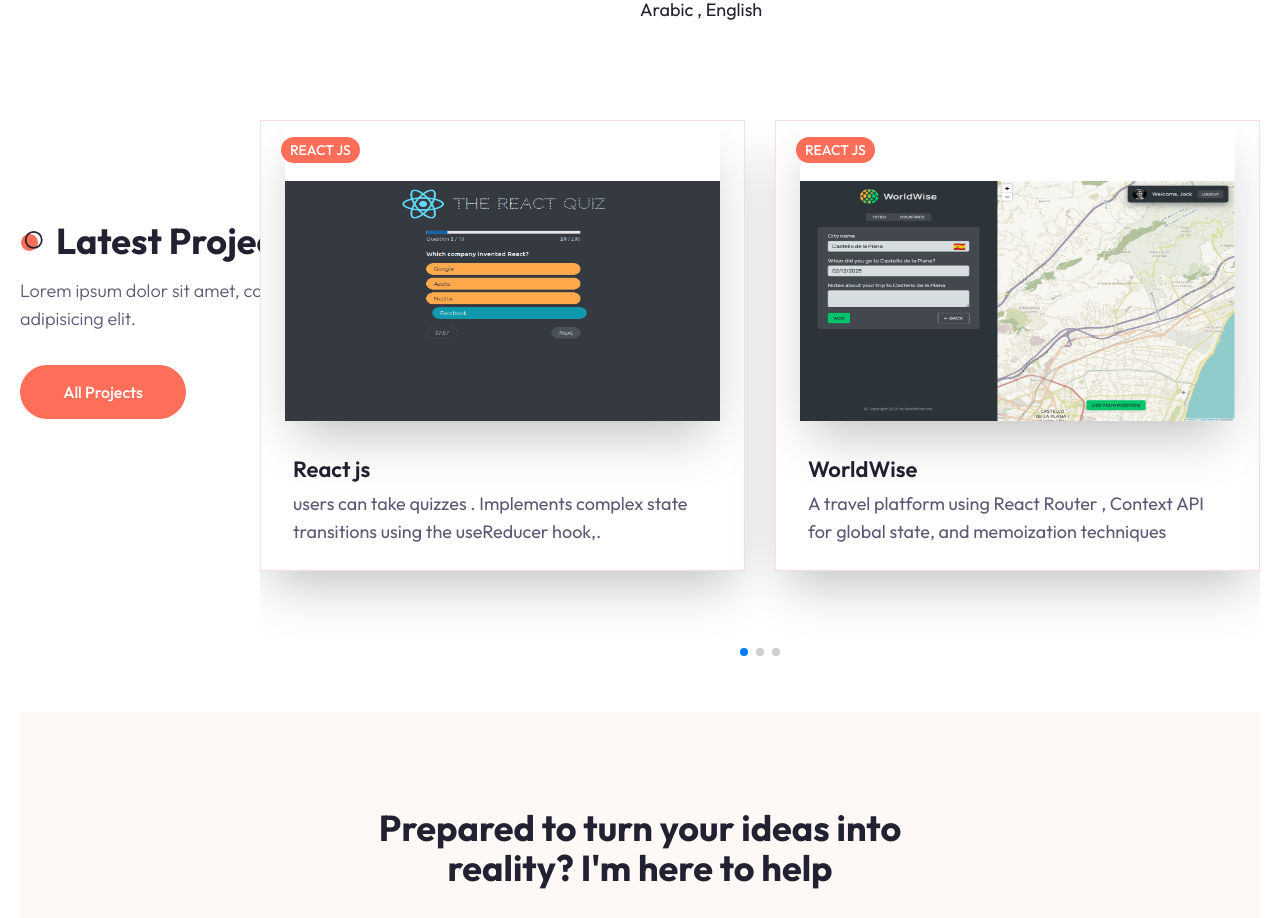
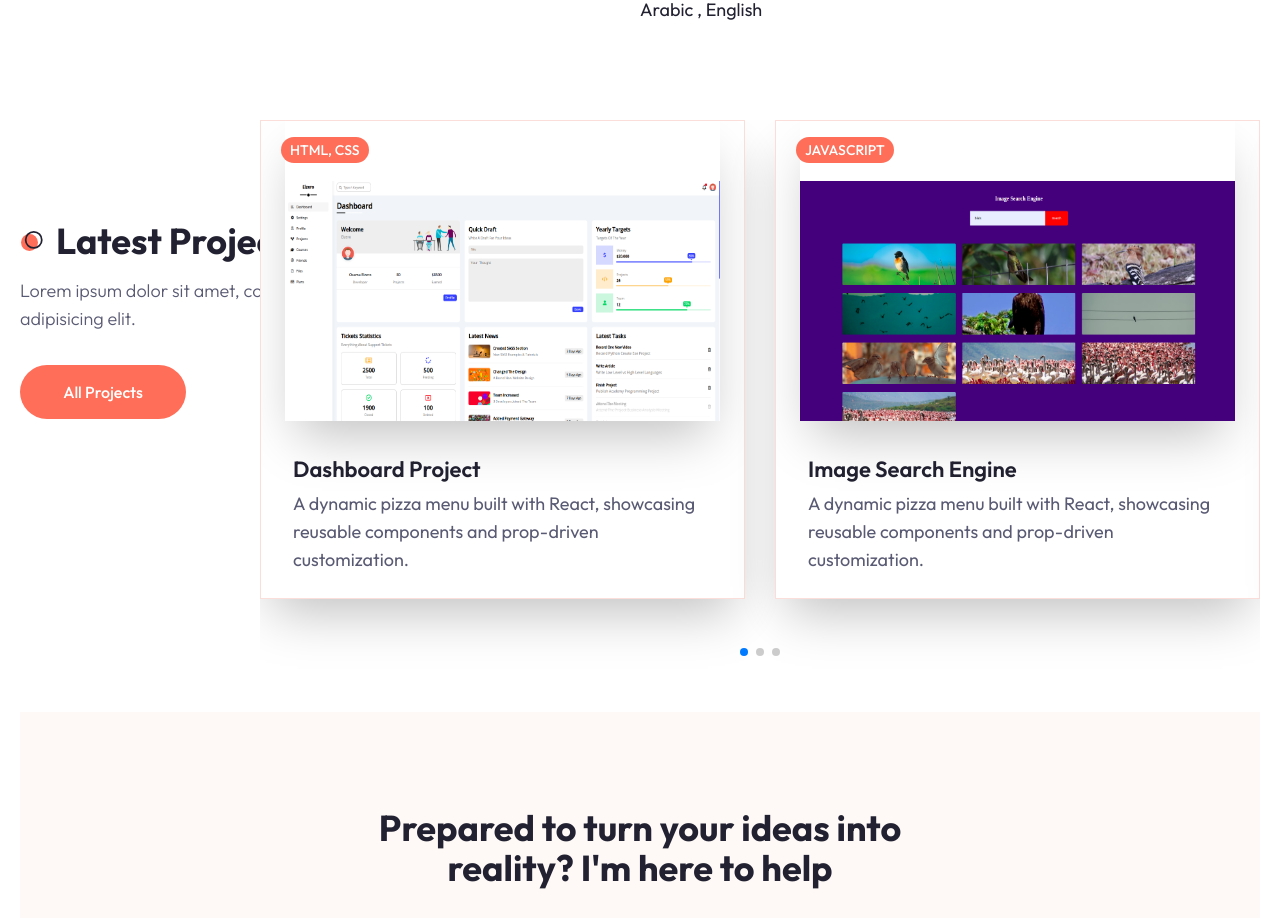
Before and after one commit to ahmedabdelelah22/portfolio, a Next.js app: page / in a window 1280 px wide. Shown: the part 1720-2638 px from the top of the page. Built offline with nearby package versions, Linux system fonts and the light colour scheme.

Commit message:
Update portfolio

```diff
--- a/app/api/contact/route.js
+++ b/app/api/contact/route.js
@@ -15,11 +15,10 @@ Message: ${message}
       text: telegramMessage,
     };
 
-    // Retry helper function
     async function sendTelegram(attempt = 1) {
       try {
         const controller = new AbortController();
-        const timeout = setTimeout(() => controller.abort(), 5000); // 5s timeout
+        const timeout = setTimeout(() => controller.abort(), 5000);
 
         const res = await fetch(url, {
           method: "POST",
@@ -33,12 +32,8 @@ Message: ${message}
         if (!res.ok) throw new Error(`HTTP ${res.status}`);
         return res.json();
       } catch (err) {
-        if (attempt < 3) {
-          console.warn(`Telegram send failed, retrying (${attempt})...`, err.message);
-          return sendTelegram(attempt + 1);
-        } else {
-          throw err;
-        }
+        if (attempt < 3) return sendTelegram(attempt + 1);
+        else throw err;
       }
     }
 
--- a/components/Work.jsx
+++ b/components/Work.jsx
@@ -13,62 +13,30 @@ import ProjectCard from './ProjectCard';
 
 
 const projectData =[
-  {image: '/work/pizza-app.png',
-   category: 'React js',
-   name : "Pizza Menu",
+  {image: '/work/dasborad.png',
+   category: 'HTML, CSS',
+   name : "Dashboard Project",
    description:"A dynamic pizza menu built with React, showcasing reusable components and prop-driven customization.",
-   link:"https://pizza-menu-delta-six.vercel.app/",
-   github: "https://github.com/ahmedabdelelah22/quizz-app"
-  },
-  {image: '/work/travel-list.png',
-   category: 'React js',
-   name : "Travel List",
-   description:"An interactive travel checklist app that allows users to add, edit, and remove destinations .",
-   link:"https://travel-list-seven-tau.vercel.app/",
-   github: "https://github.com/ahmedabdelelah22/travel-list"
-  },
-  {image: '/work/eat-n-split.png',
-   category: 'React js',
-   name : "Eat-n-Split ",
-   description:"A restaurant bill-splitting handling user inputs, live calculations, and interactive UI ",
-   link:"https://eat-n-split-seven-psi.vercel.app/",
-   github: "https://github.com/ahmedabdelelah22/eat-n-split"
-  },
-  {image: '/work/popcorn.png',
-   category: 'React js',
-   name : "usePopcorn ",
-   description:"A movie discovery app that fetches data from external APIs using custom React hooks.  ",
-   link:"https://popcorn-22.netlify.app/",
-   github: "https://github.com/ahmedabdelelah22/popcorn-22"
-  },
-  {image: '/work/quizz-app.png',
-   category: 'React js',
-   name : "React js",
-   description:"users can take quizzes . Implements complex state transitions using the useReducer hook,.",
-   link:"https://quizz-app-22.netlify.app/",
-   github: "https://github.com/ahmedabdelelah22/quizz-app"
-  },
-  {image: '/work/worldwise.png',
-   category: 'React js',
-   name : "WorldWise",
-   description:"A travel platform using React Router , Context API for global state, and memoization techniques",
-   link:"https://worldwise-22.vercel.app/",
-   github: "https://github.com/ahmedabdelelah22/worldWise"
-  },
-  {image: '/work/wildoasis.png',
-   category: 'React js',
-   name : "The Wild Oasis (Admin) — Full-Stack Dashboard",
-   description:"An admin dashboard for managing resort data, bookings, and user activities.",
-   link:"https://the-wild-oasis-22.netlify.app",
-   github: "https://github.com/ahmedabdelelah22/the-wild-oasis"
-  },
-
-  {image: '/work/wildoasis2.png',
-   category: 'Next js',
-   name : "The Wild Oasis Website — Next.js Server ",
-   description:"website for The Wild Oasis resort, utilizing Next.js server components and actions for optimized performance.",
-   link:"https://arun-nextjs-hotel-management-customer-app.vercel.app/cabins",
-   github: "/"
+   link:"https://ahmedabdelelah22.github.io/dasborad/",
+   github: "https://github.com/ahmedabdelelah22"
+  },{image: '/work/imagesearch.png',
+   category: 'JavaScript',
+   name : "Image Search Engine ",
+   description:"A dynamic pizza menu built with React, showcasing reusable components and prop-driven customization.",
+   link:"https://ahmedabdelelah22.github.io/Image-Search-Engine/",
+   github: "https://github.com/ahmedabdelelah22"
+  },{image: '/work/facebook.png',
+   category: 'JavaScript',
+   name : "social media (Facebook)",
+   description:"A dynamic pizza menu built with React, showcasing reusable components and prop-driven customization.",
+   link:"https://ahmedabdelelah22.github.io/Facebook/",
+   github: "https://github.com/ahmedabdelelah22/Facebook"
+  },{image: '/work/product.png',
+   category: 'JavaScript',
+   name : "Product Page",
+   description:"A dynamic pizza menu built with React, showcasing reusable components and prop-driven customization.",
+   link:"https://ahmedabdelelah22.github.io/Product-Page/",
+   github: "https://github.com/ahmedabdelelah22/Product-Page"
   },
 ]
 function Work() {
```
